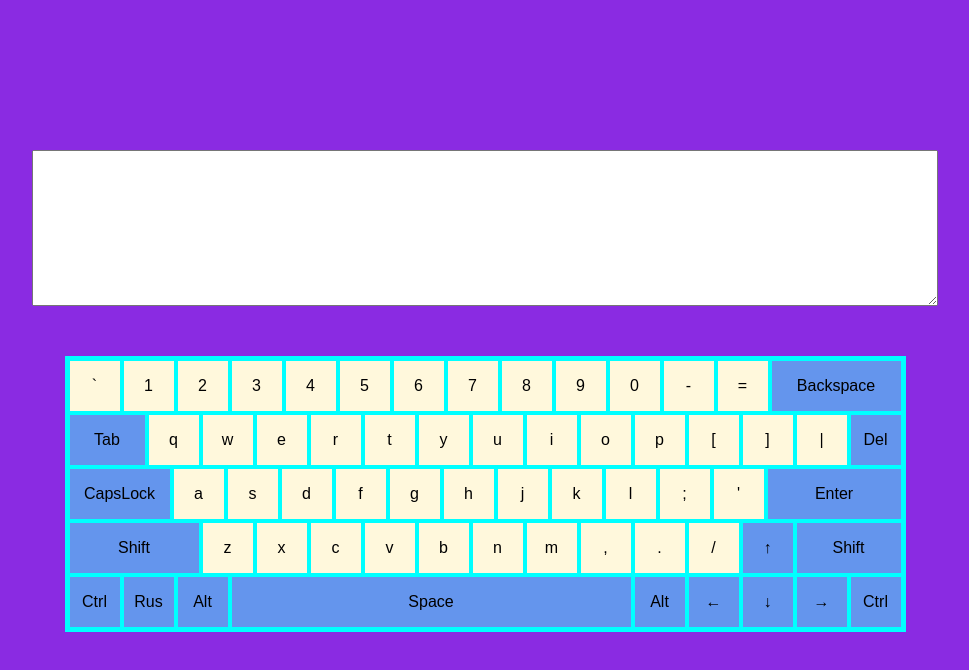
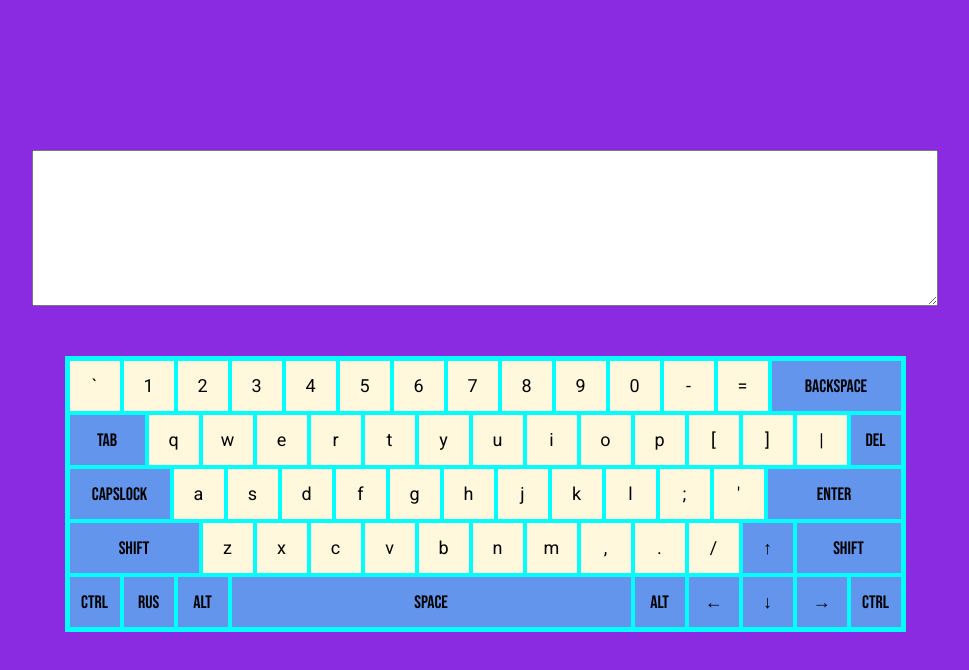
Before and after one commit to pug000/virtual-keyboard, a website with bundled scripts: page index.html in a window 1280 px wide. Shown: the whole page, without its empty margins (155-1124 px from the left). Built offline with nearby package versions, Linux system fonts and the light colour scheme.

Commit message:
feat: add fonts for key-buttons

```diff
--- /dev/null
+++ b/common/_extends.scss
@@ -0,0 +1,13 @@
+%ff-Bebas-Neue-Regular {
+  font-family: "BebasNeueRegular";
+  src: url("../assets/fonts/BebasNeue/BebasNeue-Regular.ttf");
+  font-style: normal;
+  font-weight: 400;
+}
+
+%ff-Heebo-Regular {
+  font-family: "HeeboRegular";
+  src: url("../assets/fonts/Heebo/Heebo-Regular.ttf");
+  font-style: normal;
+  font-weight: 400;
+}
--- /dev/null
+++ b/common/_fonts.scss
@@ -0,0 +1,13 @@
+@font-face {
+  font-family: "BebasNeueRegular";
+  src: url("../assets/fonts/BebasNeue/BebasNeue-Regular.ttf");
+  font-style: normal;
+  font-weight: 400;
+}
+
+@font-face {
+  font-family: "HeeboRegular";
+  src: url("../assets/fonts/Heebo/Heebo-Regular.ttf");
+  font-style: normal;
+  font-weight: 400;
+}
--- a/style.scss
+++ b/style.scss
@@ -1,4 +1,6 @@
 @import "./common/normalize";
+@import "./common/fonts";
+@import "./common/extends";
 
 html {
   background-color: blueviolet;
@@ -19,6 +21,20 @@ body {
     margin: 0 auto 50px;
   }
 
+  .keyboard__key {
+    min-width: 50px;
+    height: 50px;
+    background-color: cornsilk;
+    display: inline-flex;
+    justify-content: center;
+    align-items: center;
+    margin: 2px;
+    cursor: pointer;
+    user-select: none;
+    font-size: 18px;
+    @extend %ff-Heebo-Regular;
+  }
+
   .body-keyboard {
     background-color: aqua;
     margin: 0 auto;
@@ -28,18 +44,6 @@ body {
     .keyboard__row {
       display: flex;
       margin: 1px 1px;
-    }
-
-    .keyboard__key {
-      min-width: 50px;
-      height: 50px;
-      background-color: cornsilk;
-      display: inline-flex;
-      justify-content: center;
-      align-items: center;
-      margin: 2px;
-      cursor: pointer;
-      user-select: none;
     }
 
     .Tab {
@@ -67,6 +71,7 @@ body {
 
     .functional {
       background-color: cornflowerblue;
+      @extend %ff-Bebas-Neue-Regular;
     }
   }
 }
```
Also changed, not shown: assets/fonts/BebasNeue/BebasNeue-Regular.ttf (added), assets/fonts/Heebo/Heebo-Regular.ttf (added), css/style.css.
